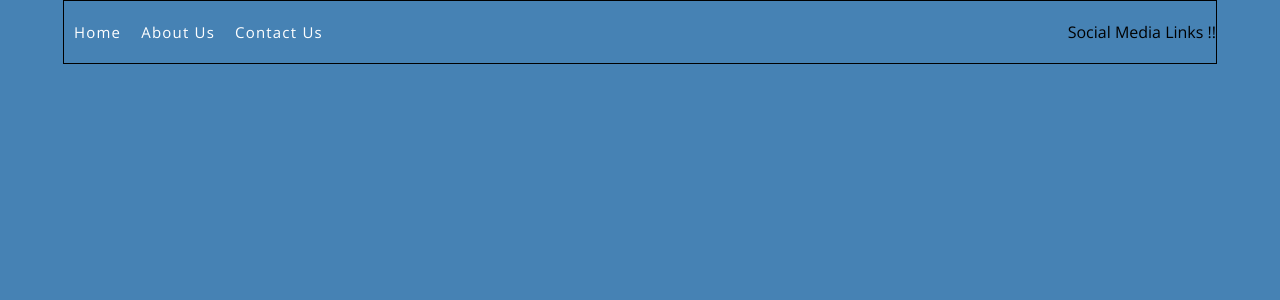
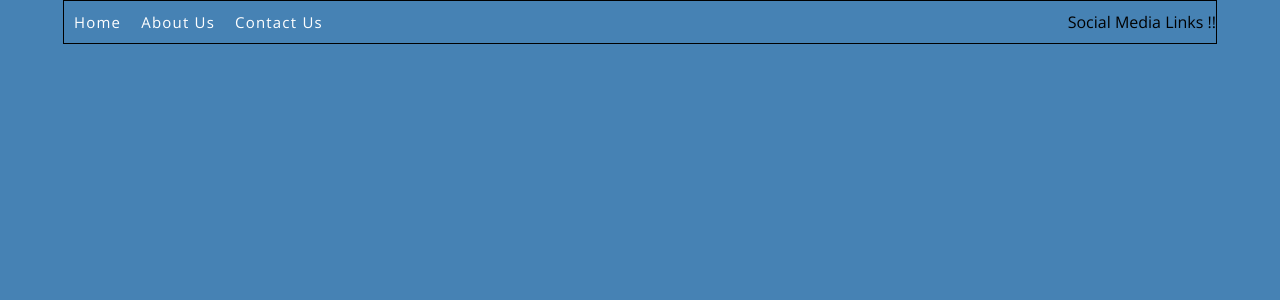
Before and after one commit to DCR430/TIC, a React (Create React App) app: page / in a window 1280 px wide. Shown: the top 300 px of the page. Built offline with nearby package versions, Linux system fonts and the light colour scheme.

Commit message:
header moved to app

```diff
--- a/src/App.js
+++ b/src/App.js
@@ -1,12 +1,15 @@
 import React from 'react'
 import './App.css';
 import Home from './containers/Home';
+import Header from './components/Header'
+
 
 
 function App() {
   return (
     <div className="App">
-      <Home/>
+         <Header/>
+        <Home/>
 
     </div>
   );
--- a/src/components/Header/style.css
+++ b/src/components/Header/style.css
@@ -1,15 +1,11 @@
 .header{
      display: flex;
      justify-content: space-between ;
+     margin: 10px 0;
 }
 
-.headerMenu{
-    margin: 10px 0;
-}
 
-.header{
-    margin: 10px 0 ;
-}
+
 .headerMenu a{
     display: inline-block ;
     margin: 0 10px;
--- a/src/containers/Home/index.js
+++ b/src/containers/Home/index.js
@@ -1,5 +1,5 @@
 import React from 'react'
-import Header from '../../components/Header'
+
 import './style.css'
 
 
@@ -7,7 +7,7 @@ import './style.css'
 export default function Home () {
     return (
         <div>
-            <Header/>
+
         </div>
     )
 }
```
Also changed, not shown: 1 other file (tests, documents, lock files or other folders).
